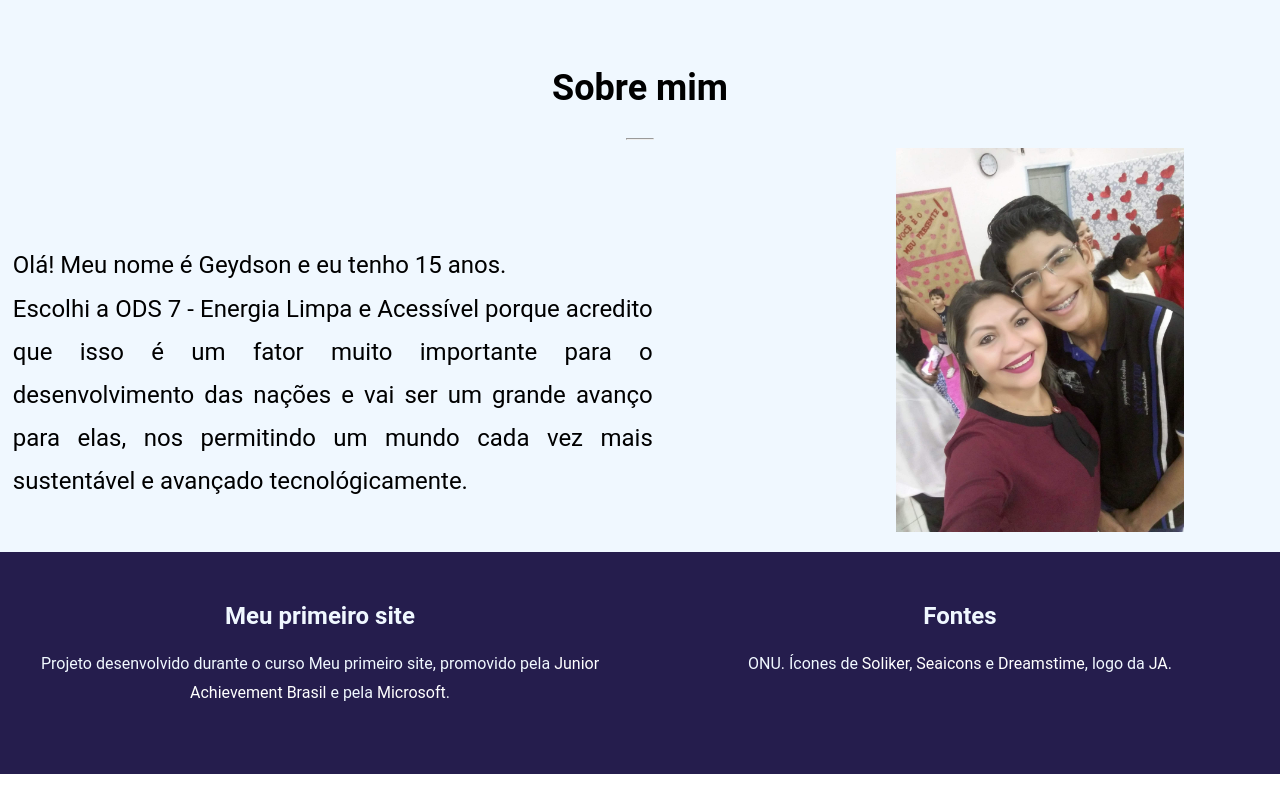
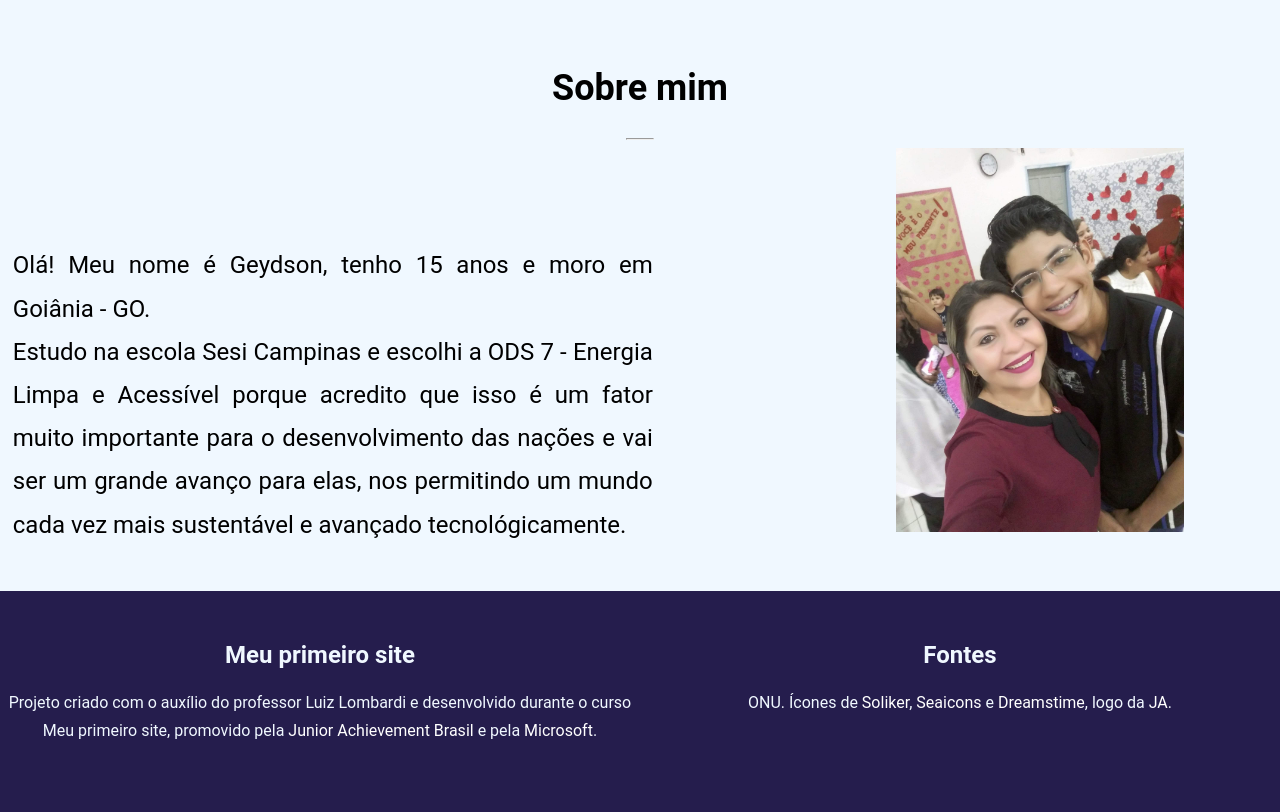
Before and after one commit to Geydson-Santos/Desafio-da-Semana-3, a plain HTML site: page index.html in a window 1280 px wide. Shown: the part 2558-3370 px from the top of the page. Before the commit the page ends 3332 px from the top, so only its background shows below. Drawn offline with Linux system fonts and the light colour scheme.

Commit message:
Add files via upload

```diff
--- a/index.html
+++ b/index.html
@@ -146,7 +146,7 @@
             <hr class="pequeno2">
 
             <div class="parte quatro">
-                <p class="final">Olá! Meu nome é Geydson e eu tenho 15 anos.<br> Escolhi a ODS 7 - Energia Limpa e Acessível porque acredito que isso é um fator muito importante para o desenvolvimento das nações e vai ser um grande avanço para elas, nos permitindo um mundo cada vez mais sustentável e avançado tecnológicamente.</p>
+                <p class="final">Olá! Meu nome é Geydson, tenho 15 anos e moro em Goiânia - GO.<br>Estudo na escola Sesi Campinas e escolhi a ODS 7 - Energia Limpa e Acessível porque acredito que isso é um fator muito importante para o desenvolvimento das nações e vai ser um grande avanço para elas, nos permitindo um mundo cada vez mais sustentável e avançado tecnológicamente.</p>
             </div>
 
             <div class="parte quatro">
@@ -160,7 +160,7 @@
 
             <div class="parte cinco">
                 <h2 class="espaço">Meu primeiro site</h1>
-                <p class="espaço">Projeto desenvolvido durante o curso Meu primeiro site, promovido pela
+                <p class="espaço">Projeto criado com o auxílio do professor Luiz Lombardi e desenvolvido durante o curso Meu primeiro site, promovido pela
                 <a class="link" href="https://www.jabrasil.org.br" target="_blank">Junior Achievement Brasil</a> e pela
                 <a class="link" href="https://www.microsoft.com/pt-br" target="_blank">Microsoft</a>.</p>
             </div>
```
